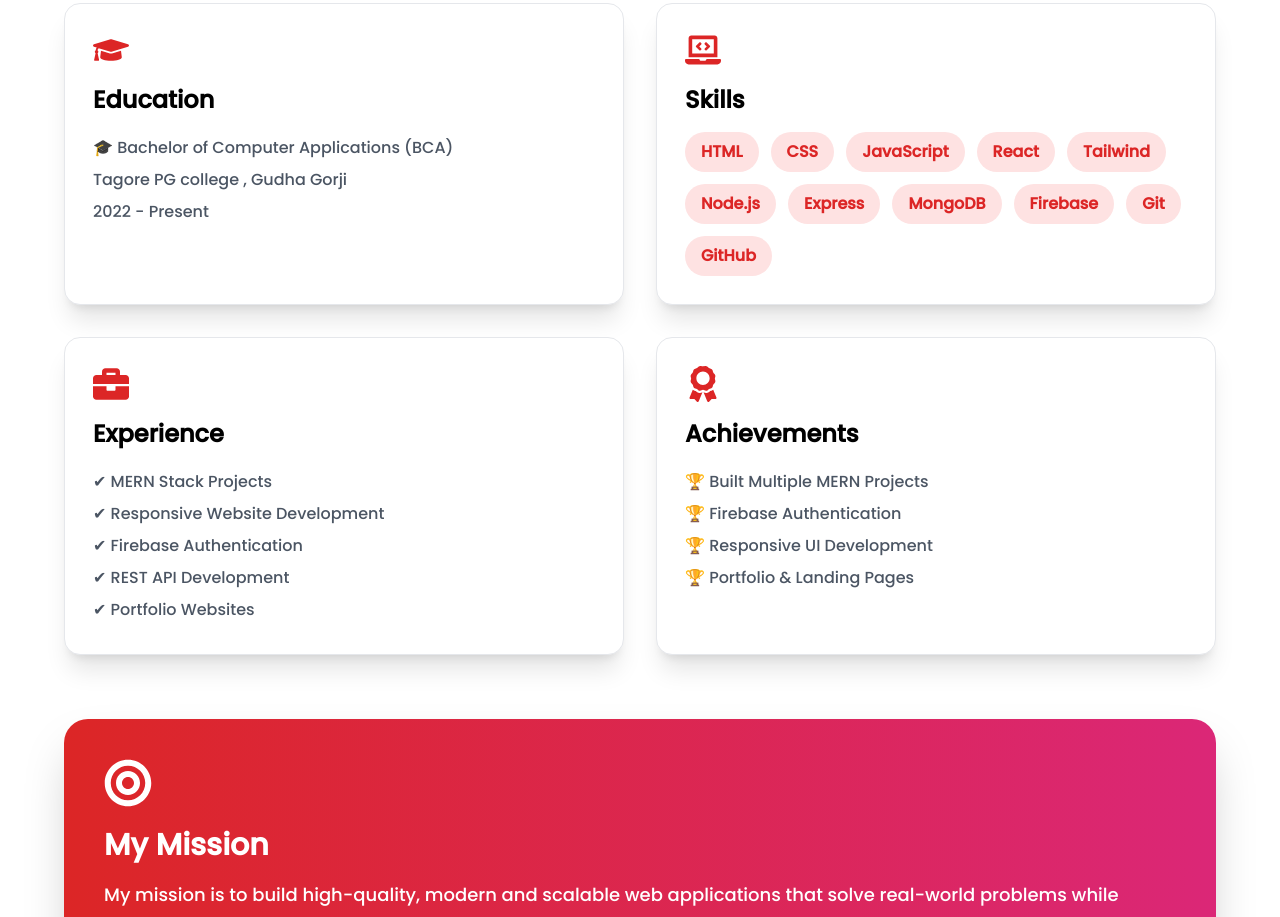
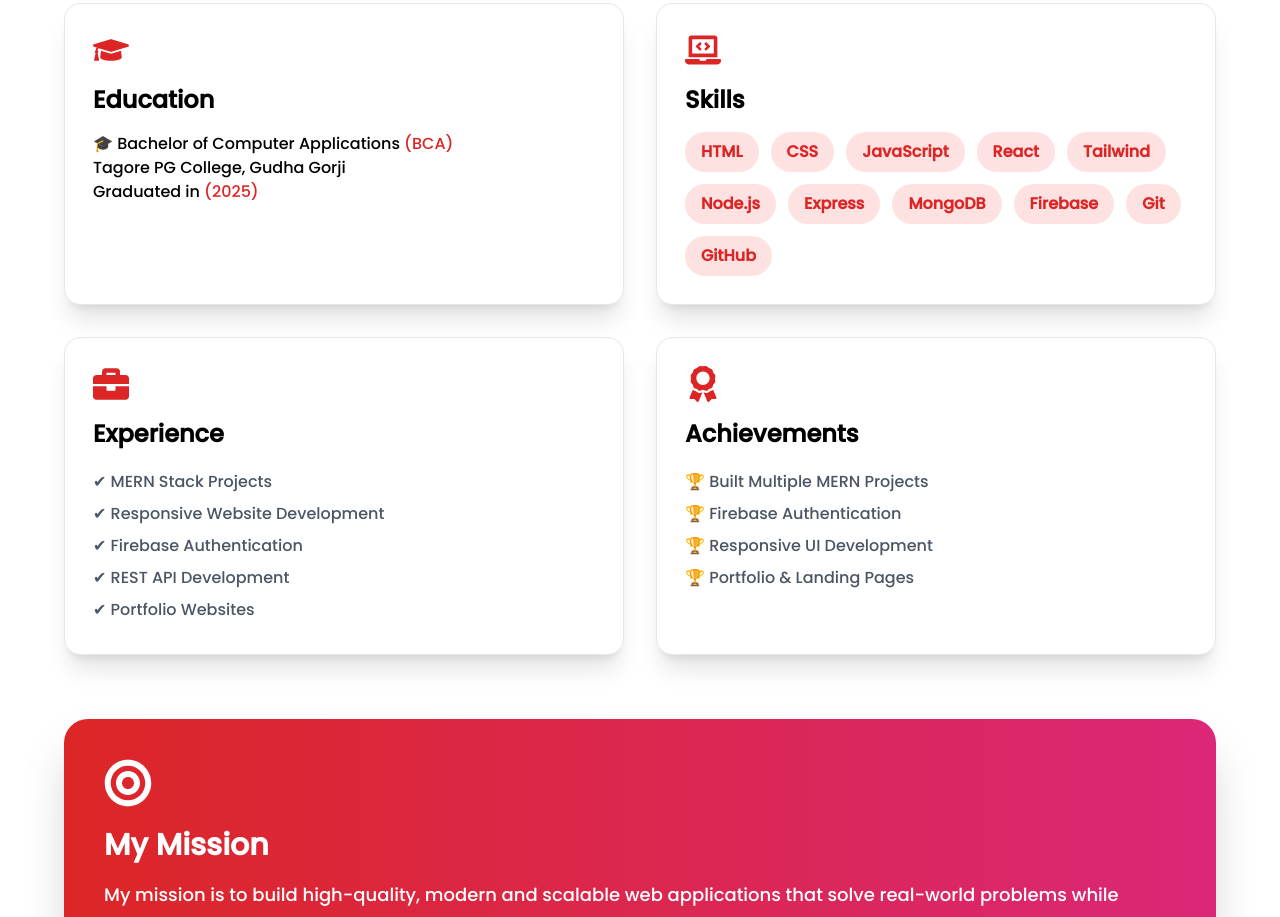
Before and after one commit to naveenkumawat2211-web/portfolio, a React (Vite) app: page / in a window 1280 px wide. Shown: the part 1340-2257 px from the top of the page. Built offline with nearby package versions, Linux system fonts and the light colour scheme.

Commit message:
Updated Details

```diff
--- a/src/components/About.jsx
+++ b/src/components/About.jsx
@@ -74,12 +74,18 @@ function About() {
             Education
           </h2>
 
-          <p className="text-gray-600 leading-8">
-            🎓 Bachelor of Computer Applications (BCA)
+          <p>
+            🎓 Bachelor of Computer Applications <span className="text-red-600">
+                  (BCA)
+                </span>
             <br />
-            Tagore PG college , Gudha Gorji
+            Tagore PG College, Gudha Gorji
             <br />
-            2022 - Present
+           Graduated in <span className="text-red-600">
+                  (2025)
+                </span>
+            <br />
+
           </p>
         </motion.div>
 
```
